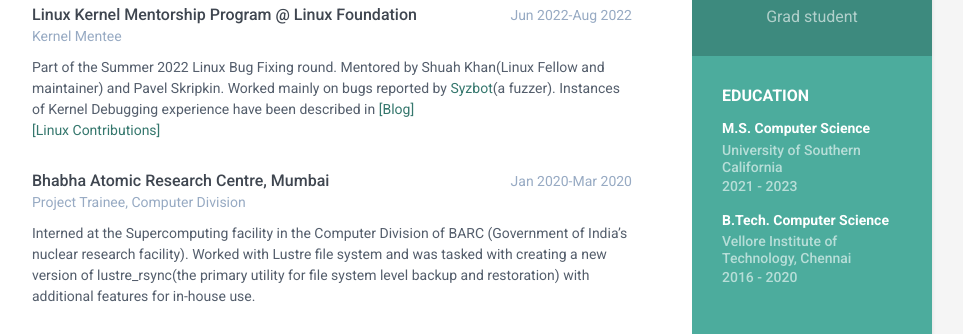
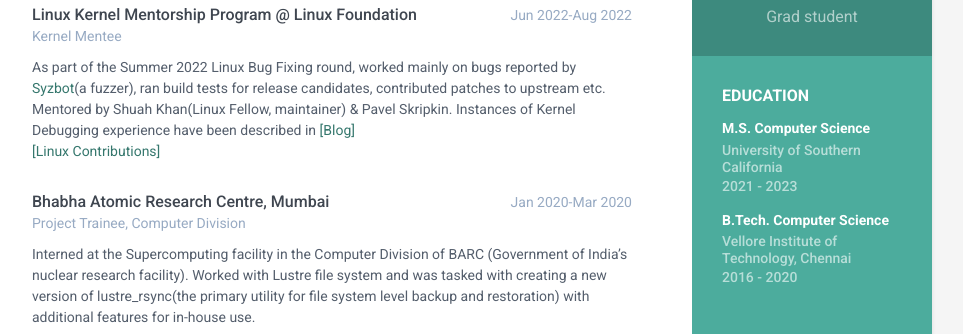
Before and after one commit to negi-soumya/negi-soumya.github.io, a plain HTML site: page index.html in a window 1280 px wide. Shown: the part 295-629 px from the top of the page, without its empty margins (188-1151 px from the left). Drawn offline with Linux system fonts and the light colour scheme.

Commit message:
Update LKMP description
Signed-off-by: Soumya Negi <soumya.negi97@gmail.com>

```diff
--- a/index.html
+++ b/index.html
@@ -102,8 +102,7 @@
                         <div class="company">Kernel Mentee</div>
                     </div><!--//meta-->
                     <div class="details">
-                        <p>Part of the Summer 2022 Linux Bug Fixing round. Mentored by Shuah Khan(Linux Fellow and maintainer) and Pavel Skripkin.
-Worked mainly on bugs reported by <a href="https://syzkaller.appspot.com/upstream" target="_blank">Syzbot</a>(a fuzzer). Instances of Kernel Debugging experience have been described in <a href="https://negi-soumya.github.io/blog/" target="_blank">[Blog]</a>
+                        <p>As part of the Summer 2022 Linux Bug Fixing round, worked mainly on bugs reported by <a href="https://syzkaller.appspot.com/upstream" target="_blank">Syzbot</a>(a fuzzer), ran build tests for release candidates, contributed patches to upstream etc. Mentored by Shuah Khan(Linux Fellow, maintainer) & Pavel Skripkin. Instances of Kernel Debugging experience have been described in <a href="https://negi-soumya.github.io/blog/" target="_blank">[Blog]</a>
                         <br><span class="details"><a href="https://git.kernel.org/pub/scm/linux/kernel/git/torvalds/linux.git/log/?h=v5.19-rc7&qt=author&q=Soumya+Negi" target="_blank">[Linux Contributions]</a></span></p>
                         </p>
 
```
